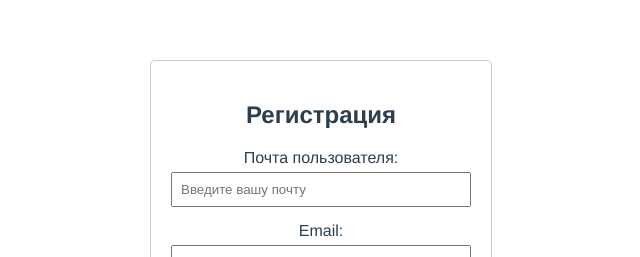
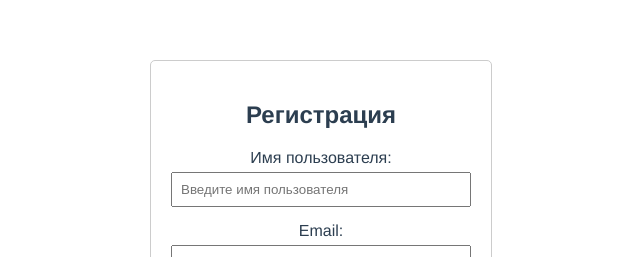
Before and after one commit to drondiz96/sra, a Vue app in the folder frontend/: page /register in a window 1280 px wide. Shown: the top 257 px of the page, without its empty margins (319-959 px from the left). Built offline with nearby package versions, Linux system fonts and the light colour scheme.

Commit message:
regisrerform fix

```diff
--- a/frontend/src/components/RegisterForm.vue
+++ b/frontend/src/components/RegisterForm.vue
@@ -3,13 +3,13 @@
       <h2>Регистрация</h2>
       <form @submit.prevent="handleSubmit">
         <div class="form-group">
-          <label for="username">Почта пользователя:</label>
+          <label for="username">Имя пользователя:</label>
           <input
             type="text"
             id="username"
             v-model="username"
             required
-            placeholder="Введите вашу почту"
+            placeholder="Введите имя пользователя"
           />
         </div>
         <div class="form-group">
```
